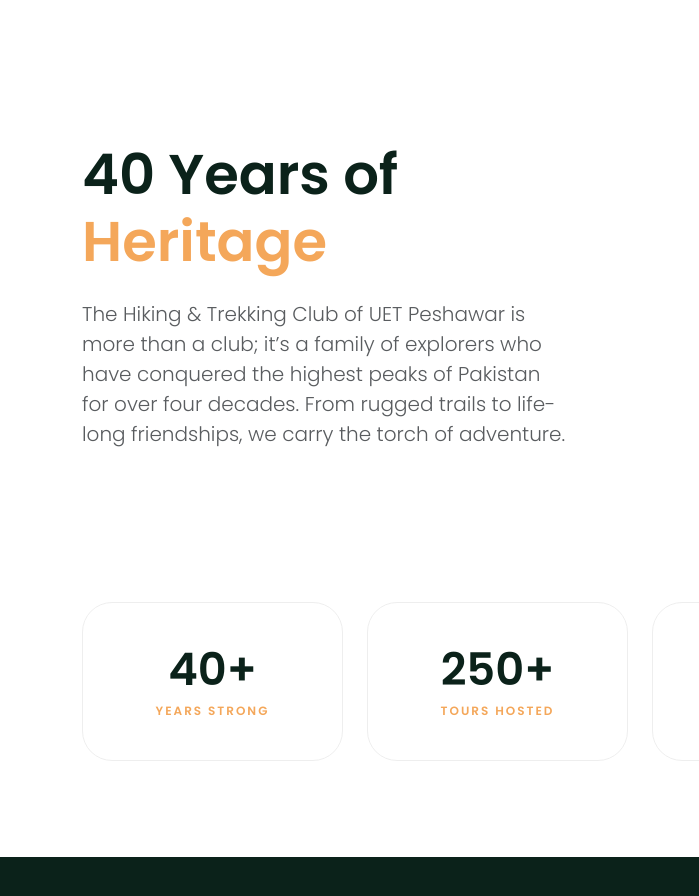
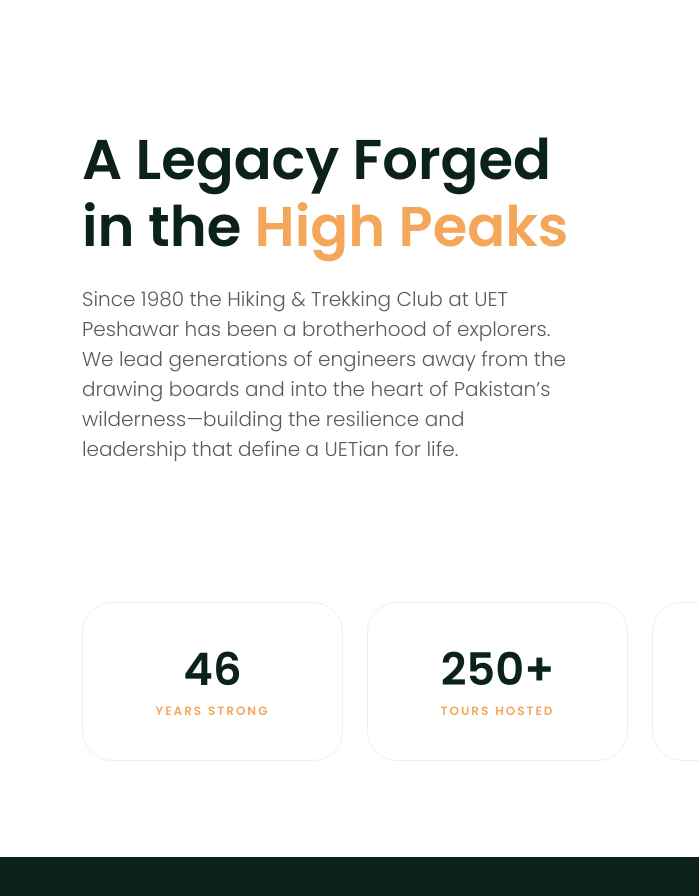
Before and after one commit to cseaimal/Hiking-and-Trekking-Club-Website, a plain HTML site: page index.html in a window 1280 px wide. Shown: the part 820-1716 px from the top of the page, 0-699 px from the left. Drawn offline with nearby package versions, Linux system fonts and the light colour scheme.

Commit message:
Dynamic now commit - Hiking and Trekking Club Website

```diff
--- a/index.html
+++ b/index.html
@@ -141,9 +141,10 @@
         <div class="hero-bg"></div>
         <div class="hero-overlay"></div>
         <div style="z-index: 2;">
-            <h6 class="text-uppercase fw-bold mb-3" style="letter-spacing: 12px; color: var(--gold);">Est. 1989</h6>
+            <h6 class="text-uppercase fw-bold mb-3" style="letter-spacing: 12px; color: var(--gold);">Est. 1980/h6>
               <h6 class="text-uppercase fw-bold mb-3" style="letter-spacing: 12px; color: var(--gold);">Uet Peshawar</h6>
             <h1 class="display-1 fw-extrabold mb-5" style="letter-spacing: -2px;">Hiking And Trekking Club</h1>
+             <h6 class="text-uppercase fw-bold mb-3" style="letter-spacing: 12px;;">Explore. Lead. Protect the Mountains.</h6>
 
             <a href="#legacy" class="btn-gold">Discover Our Legacy</a>
         </div>
@@ -153,8 +154,14 @@
         <div class="container">
             <div class="row g-5 align-items-center mb-5">
                 <div class="col-lg-6 order-2 order-lg-1">
-                    <h2 class="display-4 fw-bold" style="color: var(--forest-green);">40 Years of <span style="color: var(--gold);">Heritage</span></h2>
-                    <p class="lead text-muted mt-4 pe-lg-5">The Hiking & Trekking Club of UET Peshawar is more than a club; it’s a family of explorers who have conquered the highest peaks of Pakistan for over four decades. From rugged trails to life-long friendships, we carry the torch of adventure.</p>
+                   <h2 class="display-4 fw-bold" style="color: var(--forest-green);">
+    A Legacy Forged in the <span style="color: var(--gold);">High Peaks</span>
+</h2>
+<p class="lead text-muted mt-4 pe-lg-5">
+    Since 1980 the Hiking & Trekking Club at UET Peshawar has been a brotherhood of explorers.
+    We lead generations of engineers away from the drawing boards and into the heart of
+    Pakistan’s wilderness—building the resilience and leadership that define a UETian for life.
+</p>
                 </div>
                 <div class="col-lg-6 order-1 order-lg-2">
                     <div class="legacy-image-wrapper">
@@ -163,7 +170,7 @@
                 </div>
             </div>
             <div class="row g-4 mt-5">
-                <div class="col-md-3 col-6"><div class="stat-box"><h2>40+</h2><p>Years Strong</p></div></div>
+                <div class="col-md-3 col-6"><div class="stat-box"><h2>46</h2><p>Years Strong</p></div></div>
                 <div class="col-md-3 col-6"><div class="stat-box"><h2>250+</h2><p>Tours Hosted</p></div></div>
                 <div class="col-md-3 col-6"><div class="stat-box"><h2>5K+</h2><p>Members</p></div></div>
                 <div class="col-md-3 col-6"><div class="stat-box"><h2>50+</h2><p>Peaks Scaled</p></div></div>
```
